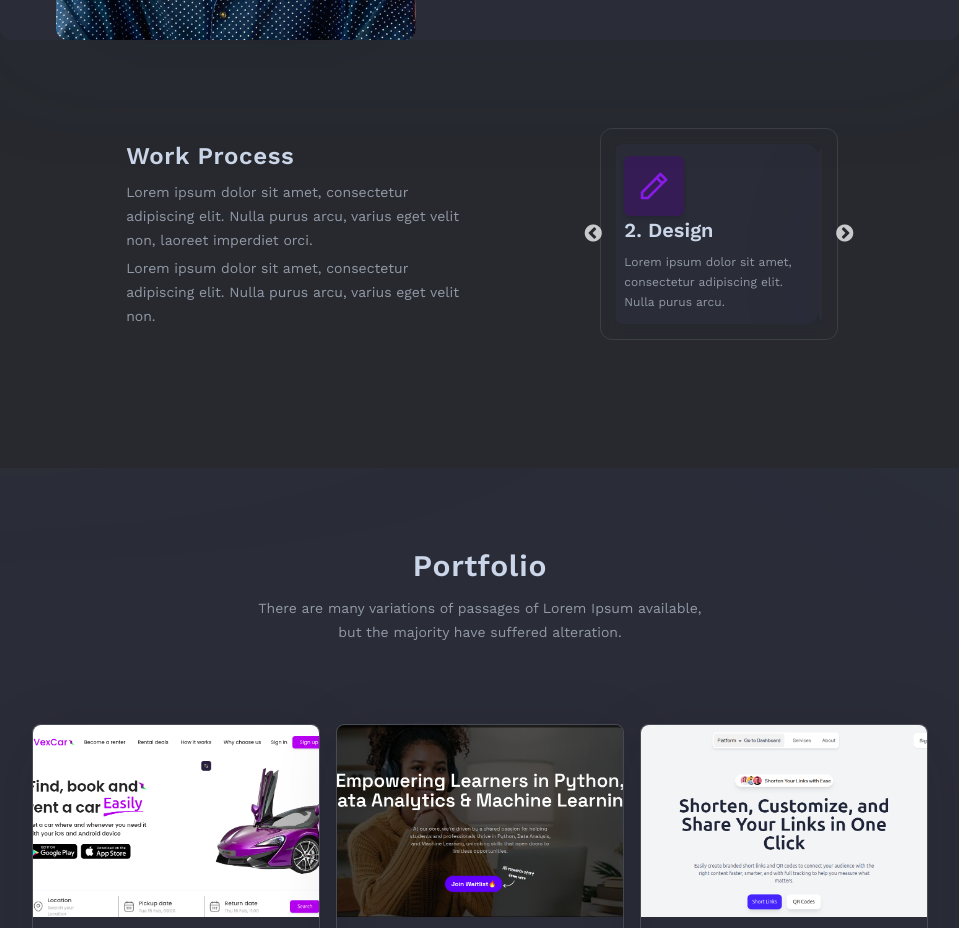
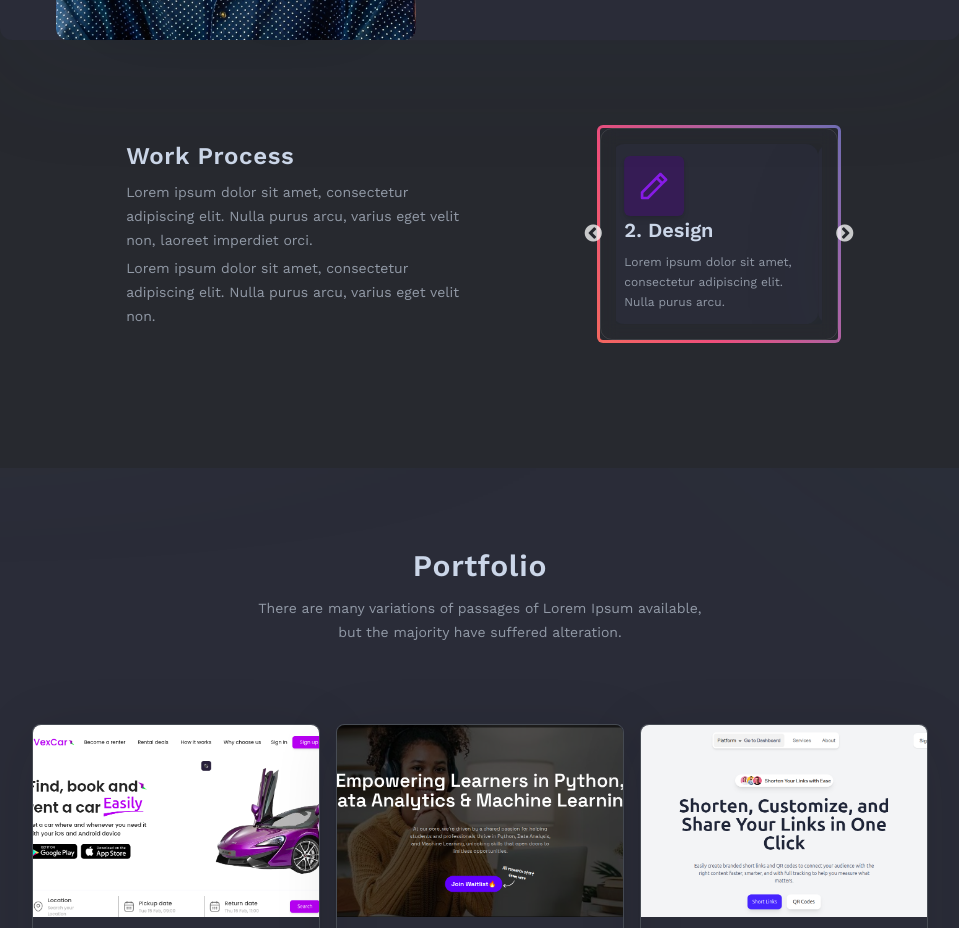
Before and after one commit to Ife-Banks/Portfolio-Trial, a React (Vite) app: page / in a window 1280 px wide. Shown: the part 1260-2188 px from the top of the page, without its empty margins (160-1119 px from the left). Built offline with nearby package versions, Linux system fonts and the light colour scheme.

Commit message:
Gradient border added to Work compoment

```diff
--- a/package.json
+++ b/package.json
@@ -20,7 +20,8 @@
     "react-dom": "^19.1.0",
     "react-icons": "^5.5.0",
     "react-slick": "^0.31.0",
-    "tailwindcss": "^4.1.11"
+    "tailwindcss": "^4.1.11",
+    "typewriter-effect": "^2.22.0"
   },
   "devDependencies": {
     "@eslint/js": "^9.30.1",
--- a/src/components/Work.jsx
+++ b/src/components/Work.jsx
@@ -101,9 +101,9 @@ const cardVariants = {
                 </motion.main>
 
                 {/* Cards Grid */}
-                <div className="slider w-[55%] lg:w-[27%] lg:h-max p-2 bg-transparent relative">
+                <div className="slider w-[55%] lg:w-[27%] lg:h-max p-2 bg-transparent relative  gradient-border">
   {/* Blur border effect */}
-  <div className="absolute inset-0 rounded-xl border border-white/10 backdrop-blur-sm pointer-events-none" />
+  <div className="absolute inset-0 rounded-xl border border-white/10 backdrop-blur-sm pointer-events-none " />
 
   <Slider
     {...settings}
--- /dev/null
+++ b/src/components/useTypewriter.js
@@ -0,0 +1,38 @@
+// useTypewriter.js
+import { useState, useEffect, useCallback } from 'react';
+
+export const useTypewriter = (phrases, typingSpeed = 150, deletingSpeed = 50, pauseTime = 2000) => {
+    const [displayText, setDisplayText] = useState('');
+    const [currentPhraseIndex, setCurrentPhraseIndex] = useState(0);
+    const [isDeleting, setIsDeleting] = useState(false);
+    const [speed, setSpeed] = useState(typingSpeed);
+
+    const type = useCallback(() => {
+        const currentPhrase = phrases[currentPhraseIndex % phrases.length];
+        const fullText = typeof currentPhrase === 'object' ? currentPhrase.text : currentPhrase;
+
+        if (isDeleting) {
+            setDisplayText(fullText.substring(0, displayText.length - 1));
+            setSpeed(deletingSpeed);
+        } else {
+            setDisplayText(fullText.substring(0, displayText.length + 1));
+            setSpeed(typingSpeed);
+        }
+
+        if (!isDeleting && displayText === fullText) {
+            setSpeed(pauseTime);
+            setIsDeleting(true);
+        } else if (isDeleting && displayText === '') {
+            setIsDeleting(false);
+            setCurrentPhraseIndex(currentPhraseIndex + 1);
+            setSpeed(typingSpeed);
+        }
+    }, [currentPhraseIndex, displayText, isDeleting, phrases, typingSpeed, deletingSpeed, pauseTime]);
+
+    useEffect(() => {
+        const timer = setTimeout(type, speed);
+        return () => clearTimeout(timer);
+    }, [displayText, isDeleting, speed, type]);
+
+    return displayText;
+};
--- a/src/index.css
+++ b/src/index.css
@@ -54,3 +54,63 @@
 .animate-slide-up {
   animation: slide-up 0.4s ease both;
 }
+
+
+
+
+
+.typing-animation {
+    display: inline-block;
+    overflow: hidden;
+    border-right: 2px solid #cbd6e8;
+    white-space: nowrap;
+    animation:
+        typing 0.8s steps(30, end),
+        blink-caret 0.5s step-end infinite;
+}
+
+@keyframes typing {
+    from { width: 0 }
+    to { width: 100% }
+}
+
+@keyframes blink-caret {
+    from, to { border-color: transparent }
+    50% { border-color: #cbd6e8 }
+}
+
+
+
+
+.gradient-border {
+            --borderWidth: 3px;
+            background: #27292F;
+            position: relative;
+            border-radius: var(--borderWidth);
+        }
+
+        .gradient-border:after {
+            content: '';
+            position: absolute;
+            top: calc(-1 * var(--borderWidth));
+            left: calc(-1 * var(--borderWidth));
+            height: calc(100% + var(--borderWidth) * 2);
+            width: calc(100% + var(--borderWidth) * 2);
+            background: linear-gradient(60deg, #f79533, #f37055, #ef4e7b, #a166ab, #5073b8, #1098ad, #07b39b, #6fba82);
+            border-radius: calc(2 * var(--borderWidth));
+            z-index: -1;
+            animation: animatedgradient 3s ease alternate infinite;
+            background-size: 300% 300%;
+        }
+
+        @keyframes animatedgradient {
+            0% {
+                background-position: 0% 50%;
+            }
+            50% {
+                background-position: 100% 50%;
+            }
+            100% {
+                background-position: 0% 50%;
+            }
+        }
```
Also changed, not shown: 1 other file (tests, documents, lock files or other folders).
